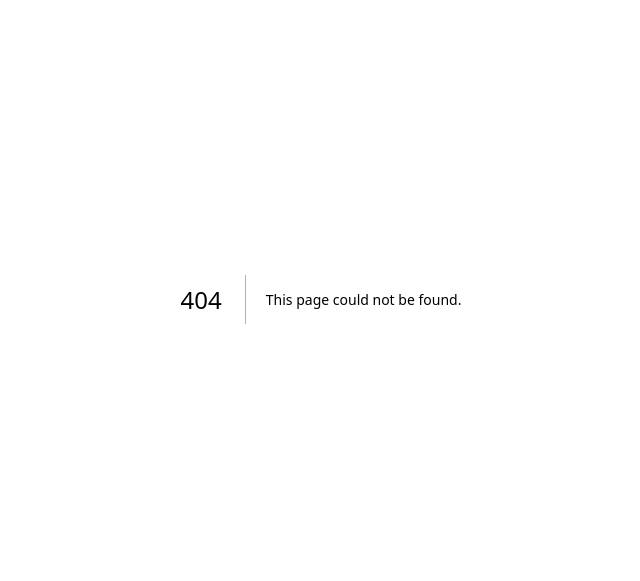
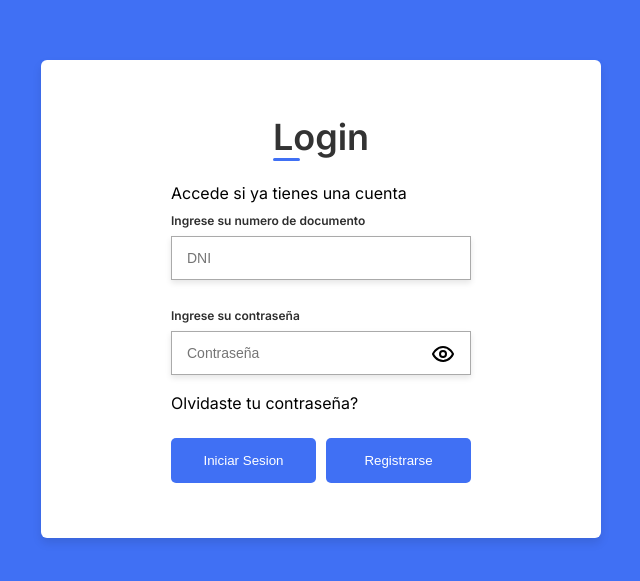
Before and after one commit to No-Country/c14-18-ft-node-react, a Next.js app in the folder frontend/: page /log-in in a window 1280 px wide. Before the commit this address had no page. Shown: the part 101-682 px from the top of the page, without its empty margins (319-959 px from the left). Built offline with nearby package versions, Linux system fonts and the light colour scheme.

Commit message:
Adding Login page

```diff
--- /dev/null
+++ b/frontend/src/app/(pages)/log-in/log-in.css
@@ -0,0 +1,120 @@
+.container {
+    display: flex;
+    justify-content: center;
+    align-items: center;
+    height: 100vh;
+    background-color: #4070f4;
+    margin: 0;
+    padding: 0;
+}
+
+.form-container {
+    position: relative;
+    display: flex;
+    flex-direction: column;
+    justify-content: center;
+    align-items: center;
+    max-width: 500px;
+    width: 100%;
+    background-color: #fff;
+    padding: 30px;
+    margin: 0 15px;
+    color: black;
+    border-radius: 6px;
+    box-shadow: 0 5px 10px rgba(0, 0, 0, 0.1);
+}
+
+.form-container header h1{
+    font-size: 36px;
+    font-weight: 600;
+    position: relative;
+    color: #333;
+}
+
+.form-container header h1::before{
+    content: "";
+    position: absolute;
+    left: 0;
+    bottom: -2px;
+    height: 3px;
+    width: 27px;
+    border-radius: 8px;
+    background-color: #4070f4;
+}
+
+.form-container form{
+    max-width: 300px;
+    width: 100%;
+}
+
+.form-cotainer form .title{
+    display: block;
+    font-size: 13px;
+    font-weight: 500;
+    color: #333;
+    margin-bottom: 10px;
+    text-align: center;
+}
+
+.input-field{
+    position: relative;
+    display: flex;
+    flex-direction: column;
+    padding: 10px 0;
+}
+
+.input-field label {
+    font-size: 12px;
+    font-weight: 600;
+    color: #2e2e2e;
+}
+
+.input-field input{
+    position: relative;
+    outline: none;
+    font-size: 14px;
+    font-weight: 400;
+    border: 1px solid #aaa;
+    padding: 0 15px;
+    height: 42px;
+    margin: 8px 0;
+}
+
+.input-field input:is(:focus, :valid) {
+    box-shadow: 0 3px 6px rgba(0, 0, 0, 0.1);
+}
+
+.input-field .eye-icon {
+    position: absolute;
+    bottom: 23px;
+    right: 10px;
+    cursor: pointer;
+    background-color: transparent;
+    border: none;
+}
+
+.button-container {
+    display: flex;
+    gap: 10px;
+}
+
+.button-container button{
+    display: flex;
+    align-items: center;
+    justify-items: center;
+    height: 45px;
+    max-width: 200px;
+    width: 100%;
+    border: none;
+    outline: none;
+    color: #fff;
+    border-radius: 5px;
+    margin: 25px 0;
+    background-color: #4070f4;
+    cursor: pointer;
+    transition: all 0.3s linear;
+}
+
+.button-container button:hover {
+    background-color: #265df2;
+}
--- /dev/null
+++ b/frontend/src/app/(pages)/log-in/page.jsx
@@ -0,0 +1,78 @@
+'use client'
+import { useState } from 'react';
+import './log-in.css'
+import { ClosedEyeIcon, OpenEyeIcon } from '@/components/Icons';
+import { useRouter } from 'next/navigation';
+
+const Login = () => {
+    const [visible, setVisible] = useState(false)
+    const router = useRouter()
+
+    const handleSubmit = async (event) => {
+        event.preventDefault()
+
+        const form = event.target
+        const formData = new FormData(form)
+
+        const jsonData = {
+            documentId: parseInt(formData.get('dni')),
+            password: formData.get('password'),
+        };
+
+        const res = await fetch('http://localhost:8080/api/auth/login', {
+            method: 'POST',
+            headers: {
+                'Content-Type': 'application/json',
+            },
+            body: JSON.stringify(jsonData),
+        })
+
+        console.log(res)
+    }
+
+    return (
+        <div className="container">
+            <div className='form-container'>
+                <header>
+                    <h1>Login</h1>
+                </header>
+                <form onSubmit={handleSubmit}>
+                    <span className='title'>Accede si ya tienes una cuenta</span>
+                    <div className='fields'>
+                        <div className='input-field'>
+                            <label for='dni' >Ingrese su numero de documento</label>
+                            <input
+                                type="text"
+                                maxLength={8}
+                                name='dni'
+                                placeholder='DNI'
+                                onInput={(e) => (e.target.value = e.target.value.replace(/[^0-9]/g, ''))}
+                            />
+                        </div>
+                        <div className='input-field'>
+                            <label for='dni'>Ingrese su contraseña</label>
+                            <input type={visible ? 'text' : 'password'} name='password' placeholder='Contraseña'/>
+                            <button type='button' className='eye-icon' onClick={() => setVisible(!visible)}>
+                                {visible ? <ClosedEyeIcon/> : <OpenEyeIcon/>}
+                            </button>
+                        </div>
+
+                        <span> Olvidaste tu contraseña? </span>
+
+                        <div className='button-container'>
+                            <button type='submit'>
+                                <span style={{width: '100%'}}>Iniciar Sesion</span>
+                            </button>
+
+                            <button type='button' onClick={() => router.push('/sign-up')}>
+                                <span style={{width: '100%'}}>Registrarse</span>
+                            </button>
+                        </div>
+                    </div>
+                </form>
+            </div>
+        </div>
+    );
+}
+
+export default Login;
--- a/frontend/src/app/(pages)/page.jsx
+++ b/frontend/src/app/(pages)/page.jsx
@@ -4,7 +4,7 @@ export default function Home() {
   return (
     <main style={{height: '100vh', display: 'flex', flexDirection: 'column', placeItems: 'center'}}>
       <h1>Landing Page</h1>
-      <Link href={'/register'} style={{backgroundColor: '#4070f4', color: '#fff', padding: '10px 20px', borderRadius: '6px', textDecoration: 'none'}}>
+      <Link href={'/sign-up'} style={{backgroundColor: '#4070f4', color: '#fff', padding: '10px 20px', borderRadius: '6px', textDecoration: 'none'}}>
         Registrarse
       </Link>
     </main>
--- /dev/null
+++ b/frontend/src/components/Icons.jsx
@@ -0,0 +1,17 @@
+export const BackArrowIcon = () => {
+    return (
+        <svg xmlns="http://www.w3.org/2000/svg" width="20" height="20" viewBox="0 0 24 24" fill="none" stroke="currentColor" stroke-width="2" stroke-linecap="round" stroke-linejoin="round" class="lucide lucide-chevron-first"><path d="m17 18-6-6 6-6"/><path d="M7 6v12"/></svg>
+     );
+}
+
+export const OpenEyeIcon = () => {
+    return (
+        <svg xmlns="http://www.w3.org/2000/svg" width="24" height="24" viewBox="0 0 24 24" fill="none" stroke="currentColor" stroke-width="2" stroke-linecap="round" stroke-linejoin="round" class="lucide lucide-eye"><path d="M2 12s3-7 10-7 10 7 10 7-3 7-10 7-10-7-10-7Z"/><circle cx="12" cy="12" r="3"/></svg>
+    )
+}
+
+export const ClosedEyeIcon = () => {
+    return (
+        <svg xmlns="http://www.w3.org/2000/svg" width="24" height="24" viewBox="0 0 24 24" fill="none" stroke="currentColor" stroke-width="2" stroke-linecap="round" stroke-linejoin="round" class="lucide lucide-eye-off"><path d="M9.88 9.88a3 3 0 1 0 4.24 4.24"/><path d="M10.73 5.08A10.43 10.43 0 0 1 12 5c7 0 10 7 10 7a13.16 13.16 0 0 1-1.67 2.68"/><path d="M6.61 6.61A13.526 13.526 0 0 0 2 12s3 7 10 7a9.74 9.74 0 0 0 5.39-1.61"/><line x1="2" x2="22" y1="2" y2="22"/></svg>
+    )
+}
```
Also changed, not shown: frontend/src/app/(pages)/sign-up/page.jsx (renamed from frontend/src/app/(pages)/register/page.jsx, +23 -17 lines), frontend/src/app/(pages)/sign-up/sign-up.css (renamed from frontend/src/app/(pages)/register/register-form.css, +26 -4 lines).
